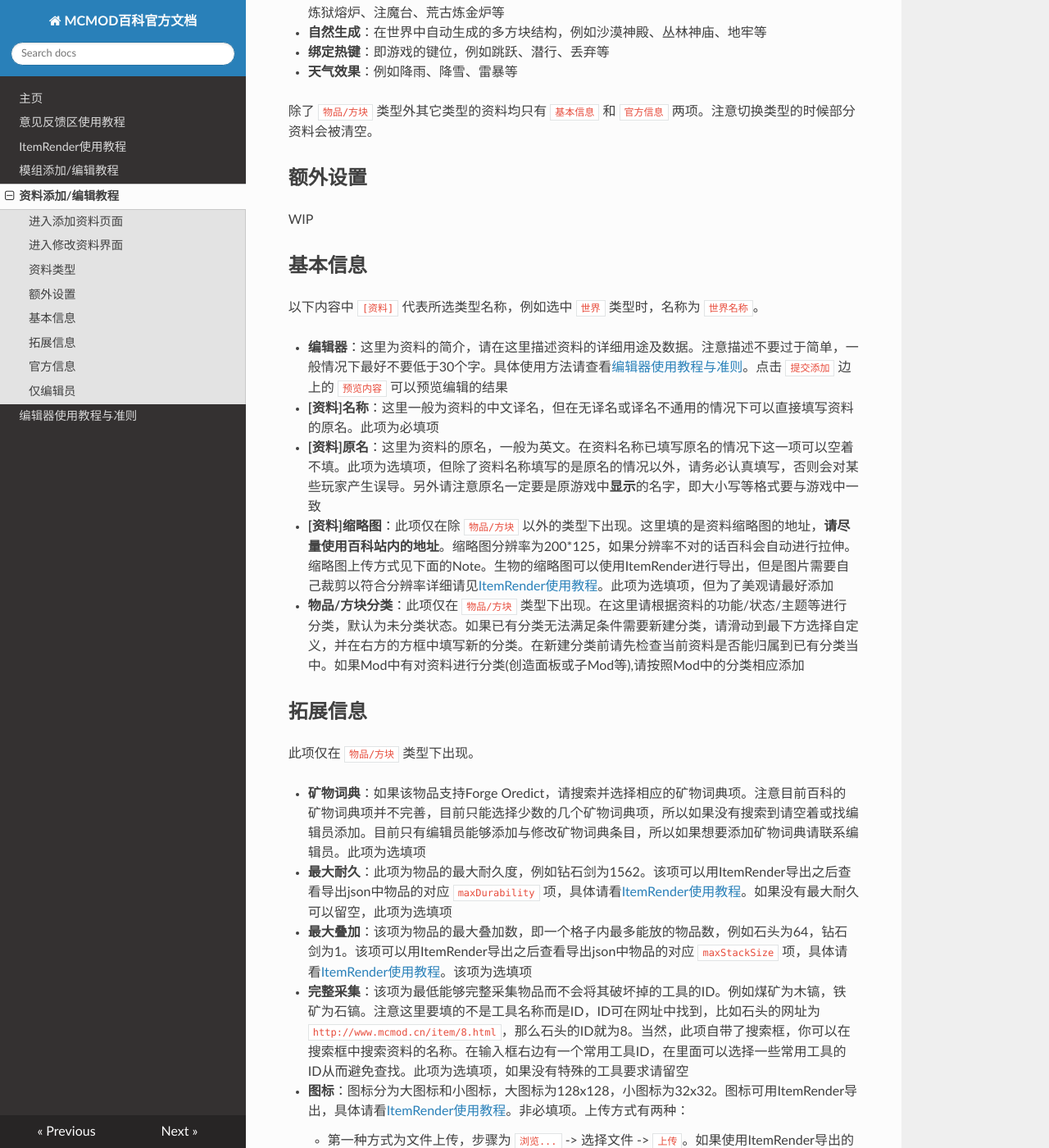
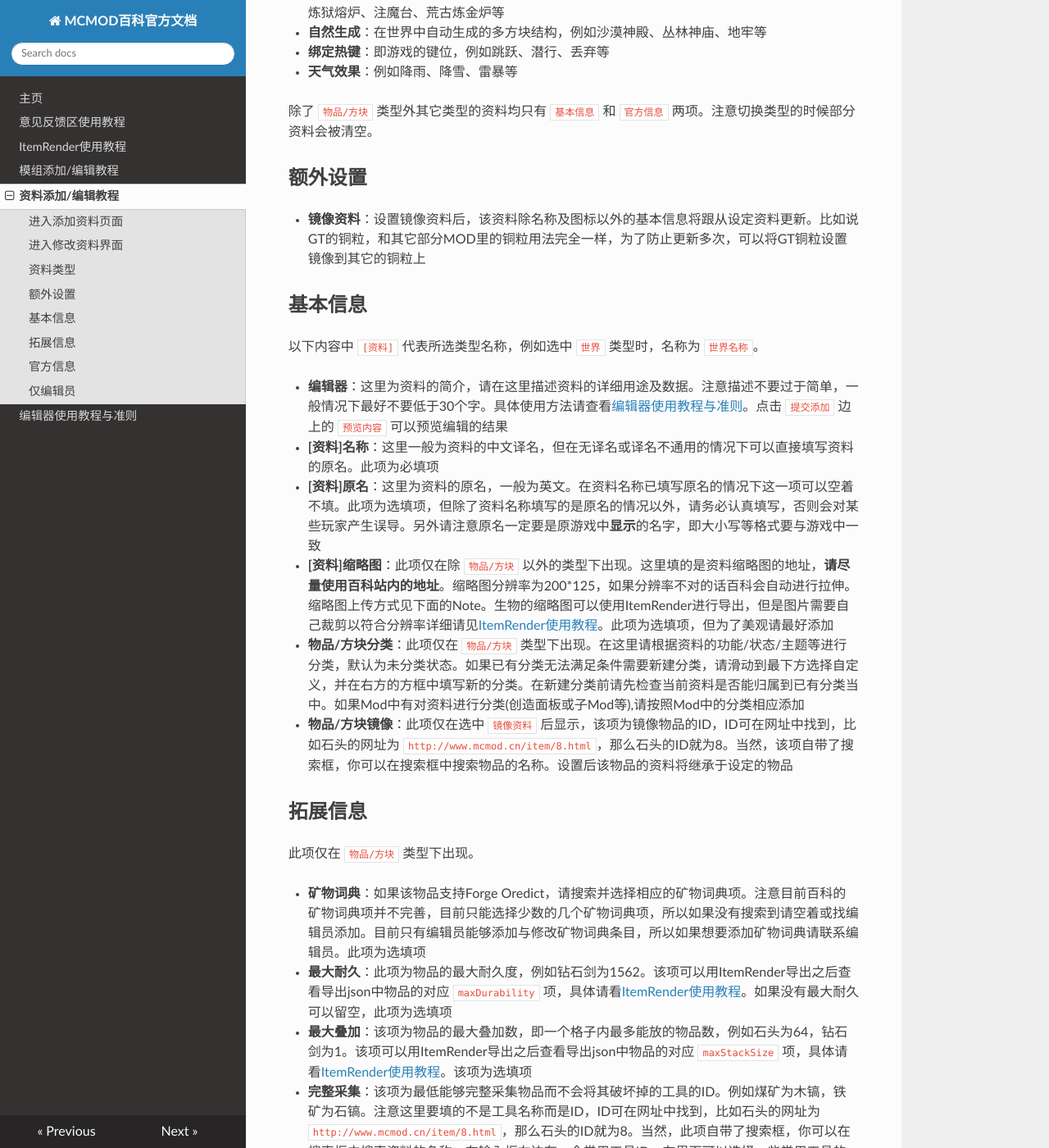
Before and after one commit to Ahrwing/mcmod, an MkDocs documentation site: the page built from docs/data.md, in a window 1280 px wide and 1400 px high, scrolled down 2072 px. Shown: the whole window at 82% size. Built offline with MkDocs 1.6.1, drawn with Linux system fonts in a browser that asks for light colours; nearby versions of some CDN libraries; old or Windows-style settings are respelled for this version of MkDocs.

Commit message:
Finish the new tutorial

```diff
--- a/docs/data.md
+++ b/docs/data.md
@@ -39,7 +39,7 @@
 
 ## 额外设置
 
-WIP
+- **镜像资料**：设置镜像资料后，该资料除名称及图标以外的基本信息将跟从设定资料更新。比如说GT的铜粒，和其它部分MOD里的铜粒用法完全一样，为了防止更新多次，可以将GT铜粒设置镜像到其它的铜粒上
 
 ## 基本信息
 
@@ -50,6 +50,7 @@ WIP
 - **[资料]原名**：这里为资料的原名，一般为英文。在资料名称已填写原名的情况下这一项可以空着不填。此项为选填项，但除了资料名称填写的是原名的情况以外，请务必认真填写，否则会对某些玩家产生误导。另外请注意原名一定要是原游戏中**显示**的名字，即大小写等格式要与游戏中一致
 - **[资料]缩略图**：此项仅在除 `物品/方块` 以外的类型下出现。这里填的是资料缩略图的地址，**请尽量使用百科站内的地址**。缩略图分辨率为200*125，如果分辨率不对的话百科会自动进行拉伸。缩略图上传方式见下面的Note。生物的缩略图可以使用ItemRender进行导出，但是图片需要自己裁剪以符合分辨率详细请见[ItemRender使用教程](http://mcmod.readthedocs.org/zh/latest/itemrender/)。此项为选填项，但为了美观请最好添加
 - **物品/方块分类**：此项仅在 `物品/方块` 类型下出现。在这里请根据资料的功能/状态/主题等进行分类，默认为未分类状态。如果已有分类无法满足条件需要新建分类，请滑动到最下方选择自定义，并在右方的方框中填写新的分类。在新建分类前请先检查当前资料是否能归属到已有分类当中。如果Mod中有对资料进行分类(创造面板或子Mod等),请按照Mod中的分类相应添加
+- **物品/方块镜像**：此项仅在选中 `镜像资料` 后显示，该项为镜像物品的ID，ID可在网址中找到，比如石头的网址为 `http://www.mcmod.cn/item/8.html`，那么石头的ID就为8。当然，该项自带了搜索框，你可以在搜索框中搜索物品的名称。设置后该物品的资料将继承于设定的物品
 
 
 ## 拓展信息
```
